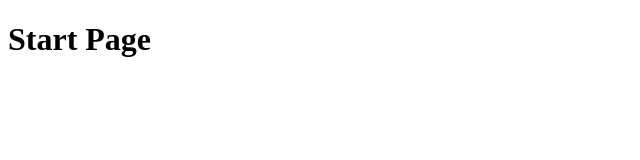
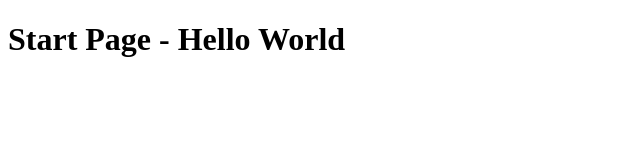
Before and after one commit to JustinDDavis/startpage.justinddavis.com, a plain HTML site: page index.html in a window 1280 px wide. Shown: the whole page, without its empty margins (0-640 px from the left). Drawn offline with Linux system fonts and the light colour scheme.

Commit message:
Testing change

```diff
--- a/index.html
+++ b/index.html
@@ -6,6 +6,6 @@
     <title>Document</title>
 </head>
 <body>
-    <h1>Start Page</h1>
+    <h1>Start Page - Hello World</h1>
 </body>
 </html>
```
